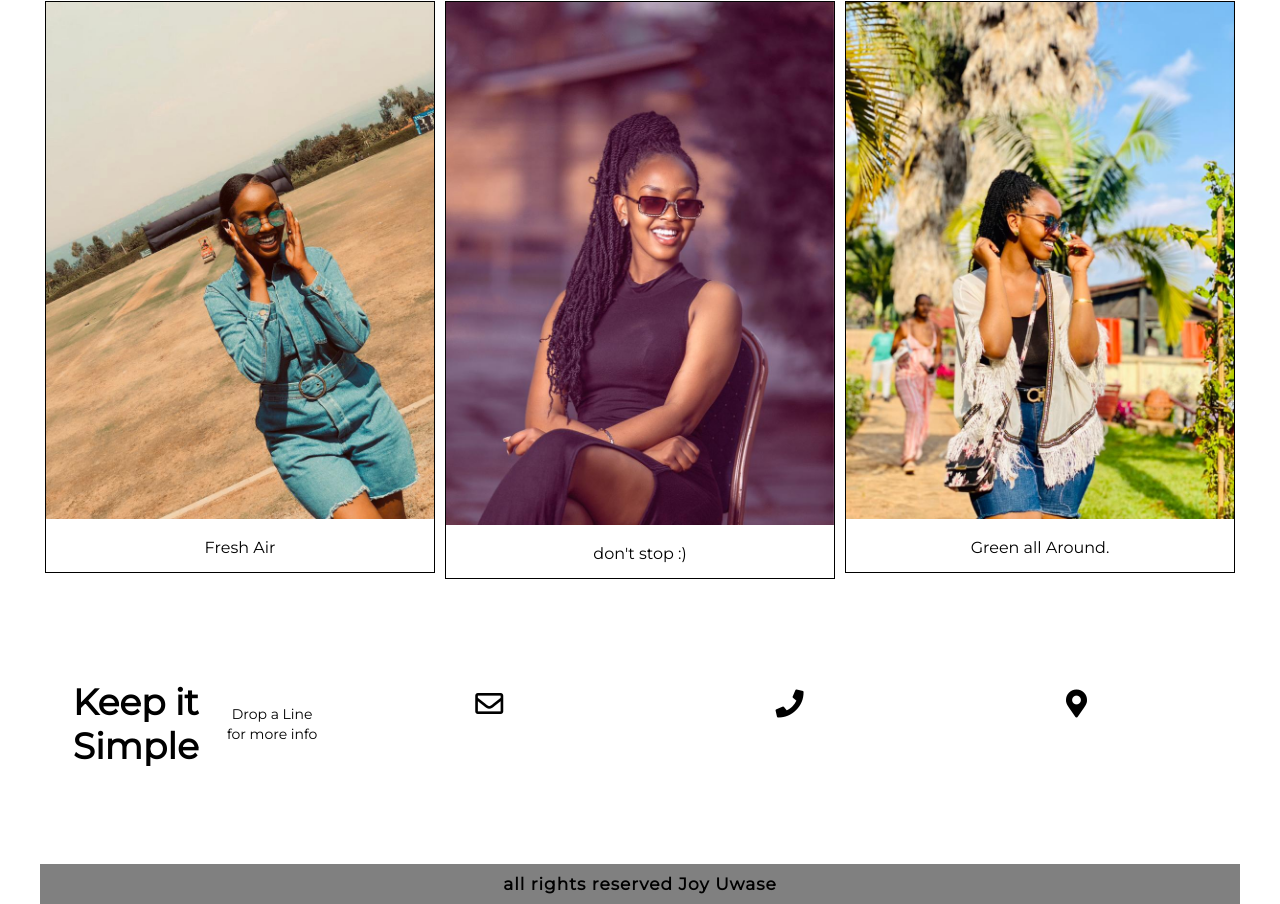
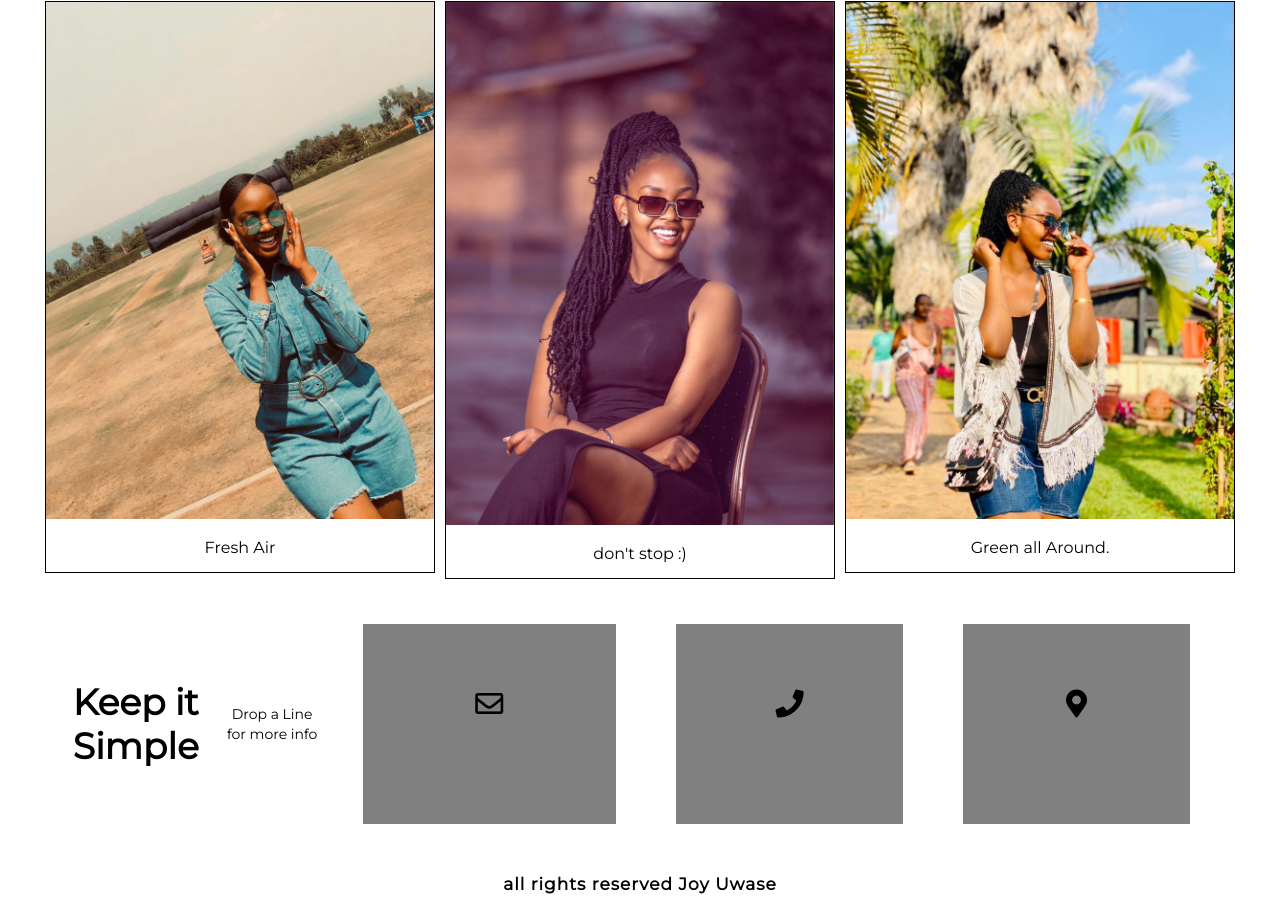
Before and after one commit to UwaseJoy/UwaseJoy, a plain HTML site: page index.html in a window 1280 px wide. Shown: the part 1754-2658 px from the top of the page. Drawn offline with Linux system fonts and the light colour scheme.

Commit message:
Update style.css

```diff
--- a/style.css
+++ b/style.css
@@ -155,7 +155,7 @@ footer{
 	font-size: 17px;
 	font-weight: bold;
 	text-align: center;
-	background: grey;
+	background: white;
 	color: black;
 	letter-spacing: 1px;
 }
@@ -181,7 +181,7 @@ p{
 	padding: 10px;
 }
 .card{
-	background: #ffffff;
+	background: gray;
 	padding: 5px 20px;
 	margin: 40px 30px;
 	width: calc(33% - 20px);
```
